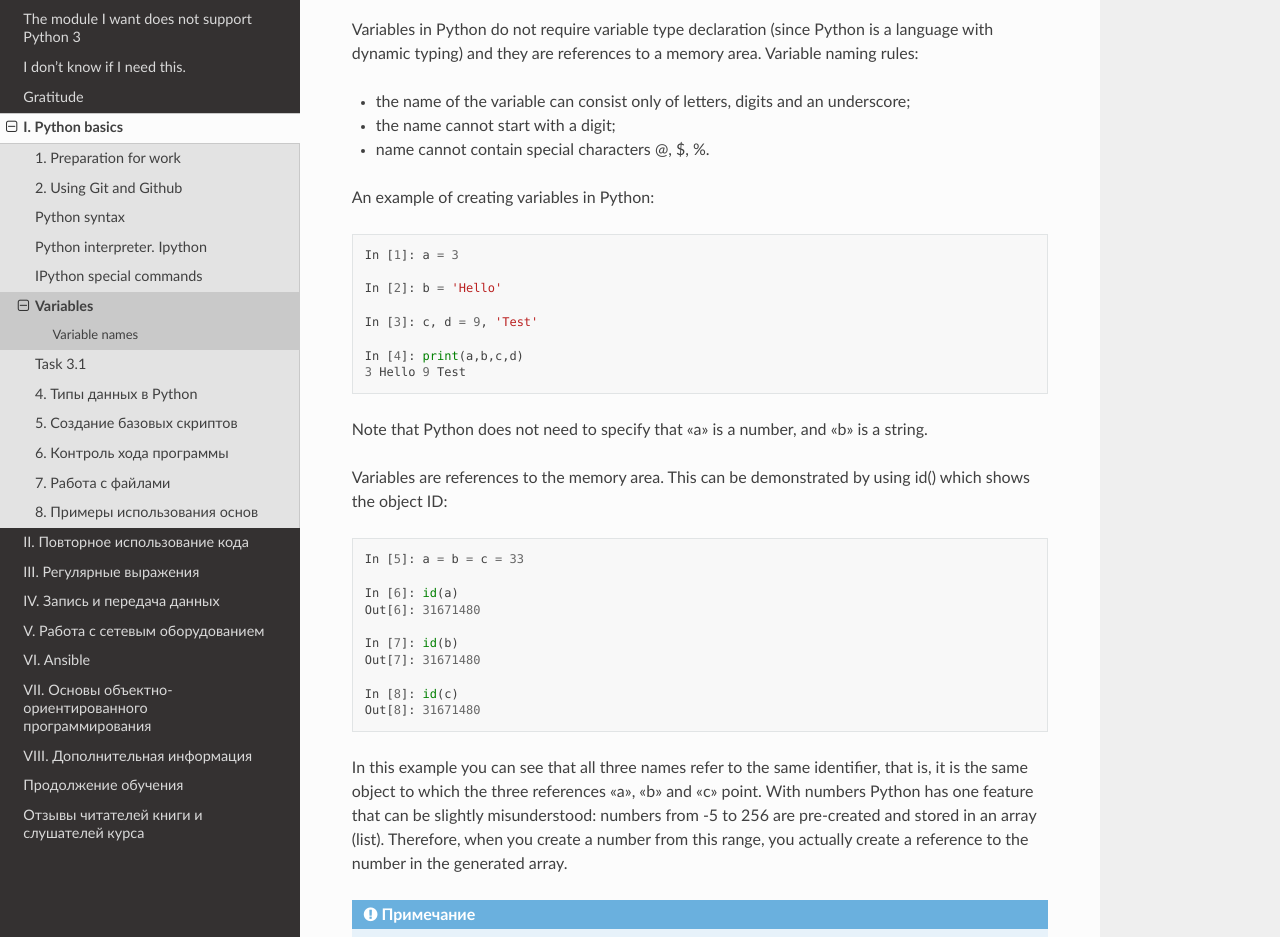
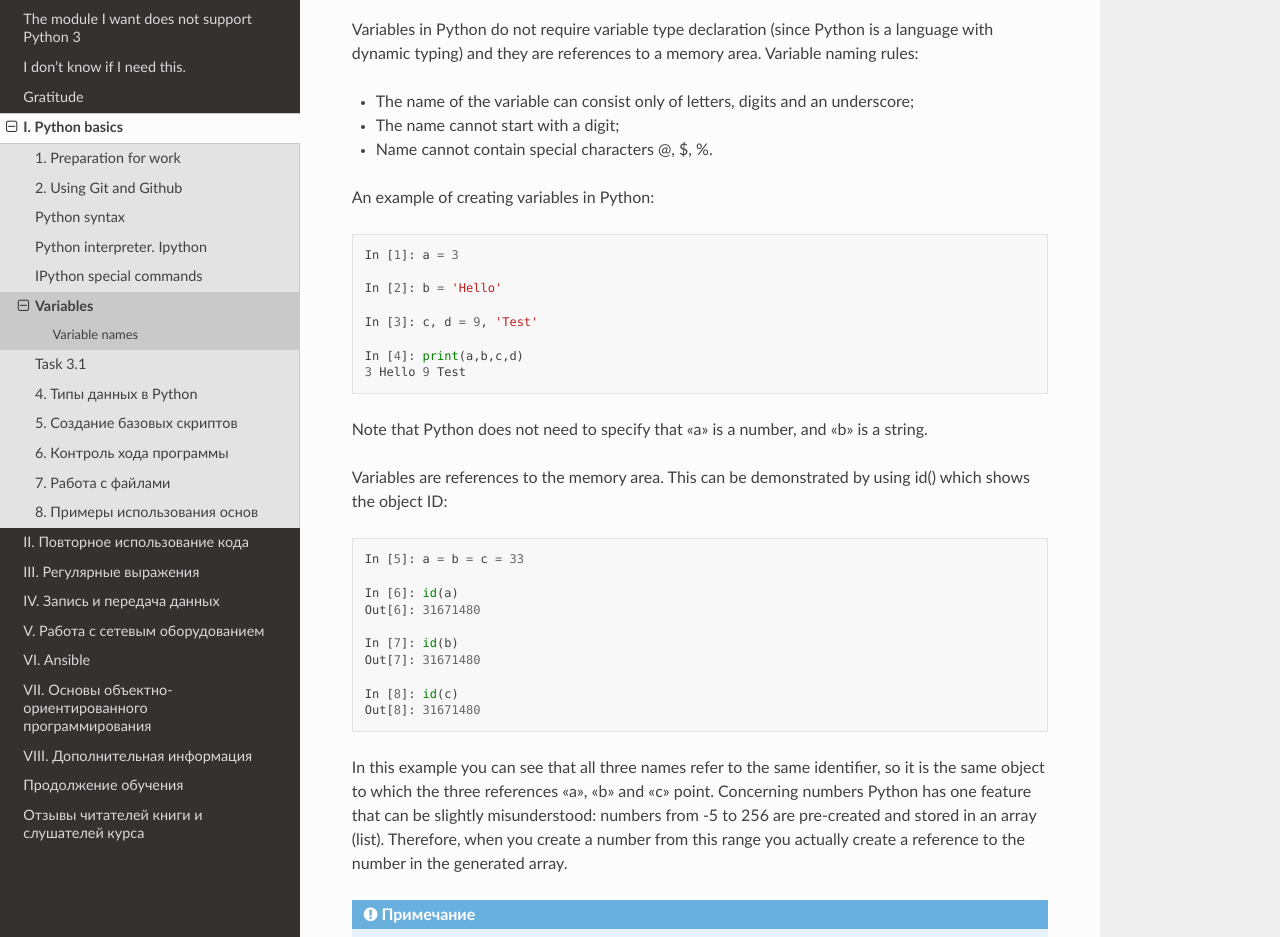
Before and after one commit to Aidar5/nattoeng, a Sphinx documentation site: the page built from docs/source/book/03_start/2_variables.rst, in a window 1280 px wide and 1400 px high. Shown: the part 189-1126 px from the top of the window. Built offline with Sphinx 7.4.7 and the Read the Docs theme 2.0.0, drawn with Linux system fonts in a browser that asks for light colours; pages that are not in the unit, such as notebooks, are missing from menus; some of the changed text lies outside the part shown.

Commit message:
Update 2_variables.rst

```diff
--- a/docs/source/book/03_start/2_variables.rst
+++ b/docs/source/book/03_start/2_variables.rst
@@ -3,9 +3,10 @@ Variables
 
 Variables in Python do not require variable type declaration (since Python is a language with dynamic typing) and they are references to a memory area. Variable naming rules:
 
--  the name of the variable can consist only of letters, digits and an underscore;
--  the name cannot start with a digit;
--  name cannot contain special characters @, $, %.
+-  The name of the variable can consist only of letters, digits and an underscore;
+-  The name cannot start with a digit;
+-  Name cannot contain special characters @, $, %.
+
 An example of creating variables in Python:
 
 .. code:: python
@@ -36,7 +37,7 @@ Variables are references to the memory area. This can be demonstrated by using i
     In [8]: id(c)
     Out[8]: 31671480
 
-In this example you can see that all three names refer to the same identifier, that is, it is the same object to which the three references "a", "b" and "c" point. With numbers Python has one feature that can be slightly misunderstood: numbers from -5 to 256 are pre-created and stored in an array (list). Therefore, when you create a number from this range, you actually create a reference to the number in the generated array.
+In this example you can see that all three names refer to the same identifier, so it is the same object to which the three references "a", "b" and "c" point. Concerning numbers Python has one feature that can be slightly misunderstood: numbers from -5 to 256 are pre-created and stored in an array (list). Therefore, when you create a number from this range you actually create a reference to the number in the generated array.
 
 .. note::
     This feature is specific to the implementation of Cpython which is discussed in the book
```
Also changed, not shown: other parts of docs/source/book/03_start/2_variables.rst (+2 -2 lines).
